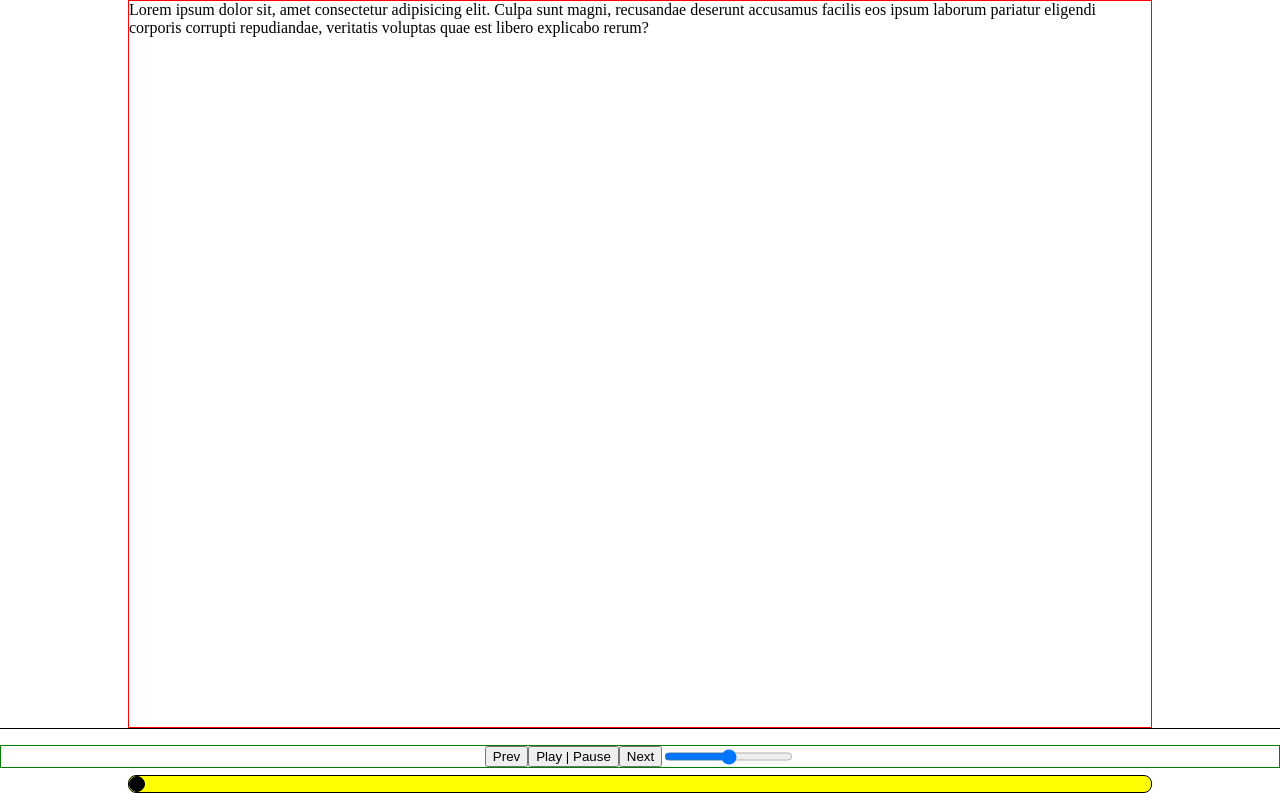
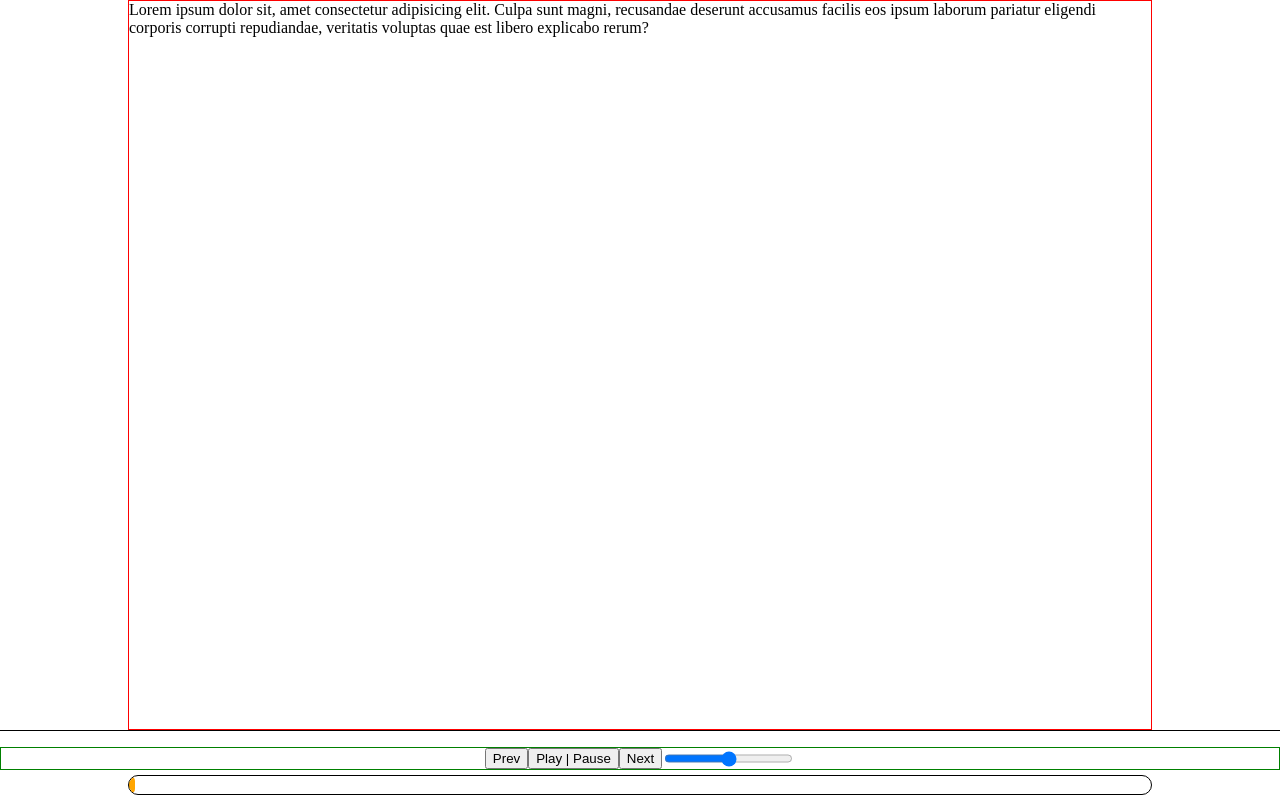
Before and after one commit to yazmeyaa/MusicPlayer_FRONTEND, a React (Create React App) app in the folder music/: page / in a window 1280 px wide. Built offline with nearby package versions, Linux system fonts and the light colour scheme.

Commit message:
Progress bar
completed sceleton of component

```diff
--- a/music/src/BottomPlayer/ProgressBar/ProgressBar.tsx
+++ b/music/src/BottomPlayer/ProgressBar/ProgressBar.tsx
@@ -1,4 +1,5 @@
-import { ProgressBody, PregressBar } from './styled'
+import React, { useEffect, useRef, useState } from 'react'
+import { ProgressBarContainer, PregressBarBody, CurrentProgressBar, ProgressBarThumb } from './styled'
 
 interface IProgressBar {
     currentSongProgress: number,
@@ -7,9 +8,16 @@ interface IProgressBar {
 
 export const ProgressBar = ({currentSongProgress, songDuration}:IProgressBar) => {
 
+    function handleClickOnProgressBarTrack( event: React.MouseEvent<HTMLElement> ){
+       console.log(event)
+    }
+
     return(
-        <ProgressBody>
-            <PregressBar type='range' min={0} max={songDuration} value={currentSongProgress} />
-        </ProgressBody>
+        <ProgressBarContainer>
+            <PregressBarBody onClick={handleClickOnProgressBarTrack}>
+                <CurrentProgressBar currentSongProgress={currentSongProgress}/>
+                <ProgressBarThumb/>
+            </PregressBarBody>
+        </ProgressBarContainer>
     )
 }
--- a/music/src/BottomPlayer/ProgressBar/styled.ts
+++ b/music/src/BottomPlayer/ProgressBar/styled.ts
@@ -1,6 +1,7 @@
 import styled from "styled-components";
+import { useRef } from "react";
 
-export const ProgressBody = styled.div`
+export const ProgressBarContainer = styled.div`
     &{
         display: flex;
         justify-content: center;
@@ -10,23 +11,53 @@ export const ProgressBody = styled.div`
     }
 `
 
-export const PregressBar = styled.input`
+// ->
+
+
+
+export const PregressBarBody = styled.div`
     &{
-        -webkit-appearance: none;
+        display: flex;
+        box-sizing: border-box;
+        height: 20px;
         width: 80%;
-        box-sizing: border-box;
+        background-color: transparent;
+        border: 1px solid black;
+        border-radius: 1rem;
+        overflow: hidden;
+        transition: .2s;
     }
-    &::-webkit-slider-runnable-track{
-        background: yellow;
-        border: 1px solid black;
-        border-radius: 8px;
-    }
-    &::-webkit-slider-thumb{
-        -webkit-appearance: none;
-        height: 1rem;
-        width: 1rem;
-        border-radius: 50%;
-        border: 1px solid black;
-        background: black;
+    &:hover{
+        box-shadow: 0px 0px 10px 5px #ffc8004f;
     }
 `
+
+// ->
+
+interface ICurrentSongProgress{
+    currentSongProgress: number | undefined
+}
+
+export const CurrentProgressBar = styled.div<ICurrentSongProgress>`
+    &{
+        box-sizing: border-box;
+        height: 100%;
+        width: ${props => props.currentSongProgress ? `${props.currentSongProgress}%` : '0px' };
+        background-color: yellow;
+        border-right: 1px solid black;
+        transition: 0.2s;
+    }
+`
+
+// ->
+
+export const ProgressBarThumb = styled.div`
+    &{
+        height: 100%;
+        width: 10px;
+        border-radius: 1rem;
+        background-color: orange;
+        transform: translate(-50%);
+        cursor: pointer;
+    }
+`
--- a/music/src/BottomPlayer/index.tsx
+++ b/music/src/BottomPlayer/index.tsx
@@ -3,7 +3,8 @@ import {ButtonsCollection} from './ButtonsCollection/ButtonsCollection'
 import { MusicVolume } from './MusicVolume/MusicVolume'
 import { ProgressBar } from './ProgressBar/ProgressBar'
 import { useAppSelector } from '../customHooks/useTypedSelector'
-//import { useActions } from '../customHooks/useActions'
+import { useActions } from '../customHooks/useActions'
+import { useEffect } from 'react'
 
 
 export const Player = () => {
@@ -11,7 +12,7 @@ export const Player = () => {
         return state.PlayerStore
     } )
 
-//    const {} = useActions()
+    const {ChangeCurrentSongTime} = useActions()
 
 
     return (
```
